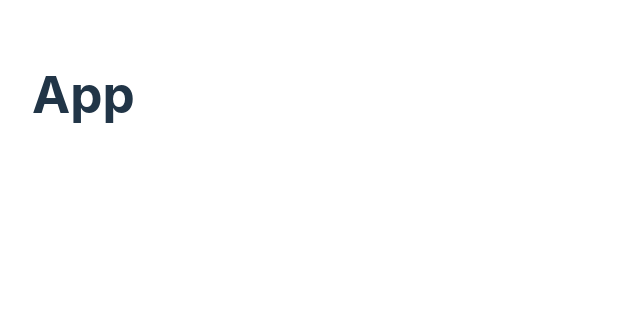
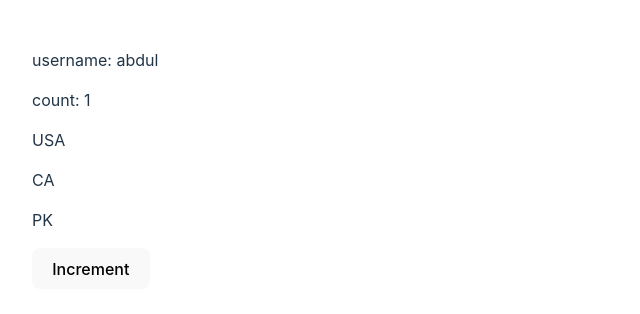
Before and after one commit to abdulmoiz99/reactTestBench, a React (Vite) app: page / in a window 1280 px wide. Shown: the top 314 px of the page, without its empty margins (0-640 px from the left). Built offline with nearby package versions, Linux system fonts and the light colour scheme.

Commit message:
Added parent to child communication

```diff
--- a/src/App.tsx
+++ b/src/App.tsx
@@ -1,9 +1,10 @@
 import './App.css';
+import { Parent } from './ParentToChild/Parent';
 function App() {
 
   return (
     <>
-      <h1>App</h1>
+      <Parent />
     </>
   );
 }
--- /dev/null
+++ b/src/ParentToChild/Child.tsx
@@ -0,0 +1,22 @@
+import React from 'react'
+
+type Props = {
+    username: string,
+    count: number,
+    countries: string[]
+    increment: () => void
+}
+
+const Child = (props: Props) => {
+    const { username, count, countries, increment } = props;
+    return (
+        <>
+            <p>username: {username}</p>
+            <p>count: {count}</p>
+            {countries.map((c) => <p key={c}>{c}</p>)}
+            <button onClick={increment} >Increment</button>
+        </>
+    )
+}
+
+export default Child
--- /dev/null
+++ b/src/ParentToChild/Parent.tsx
@@ -0,0 +1,11 @@
+import { useState } from "react"
+import Child from "./Child"
+
+export const Parent = () => {
+    const [count, setCount] = useState(1);
+
+
+    return (
+        <Child count={count} username="abdul" increment={() => setCount(count + 1)} countries={['USA', 'CA', 'PK']} />
+    )
+}
```
